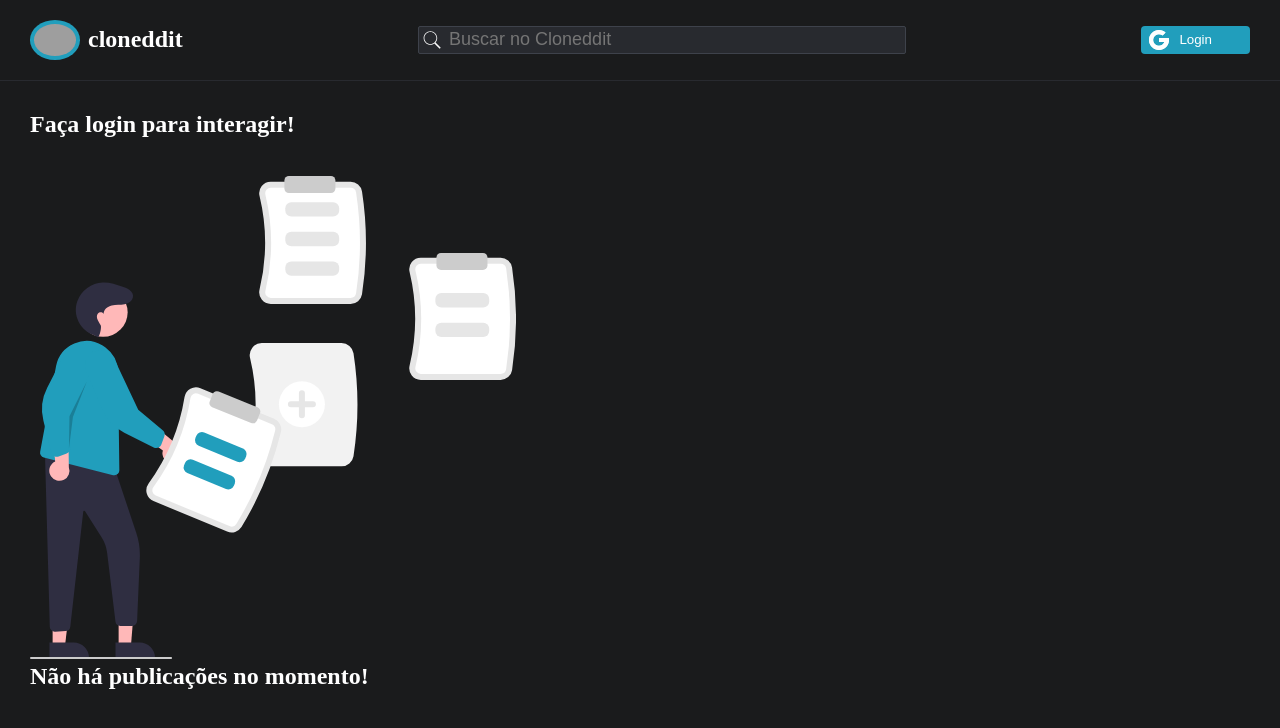
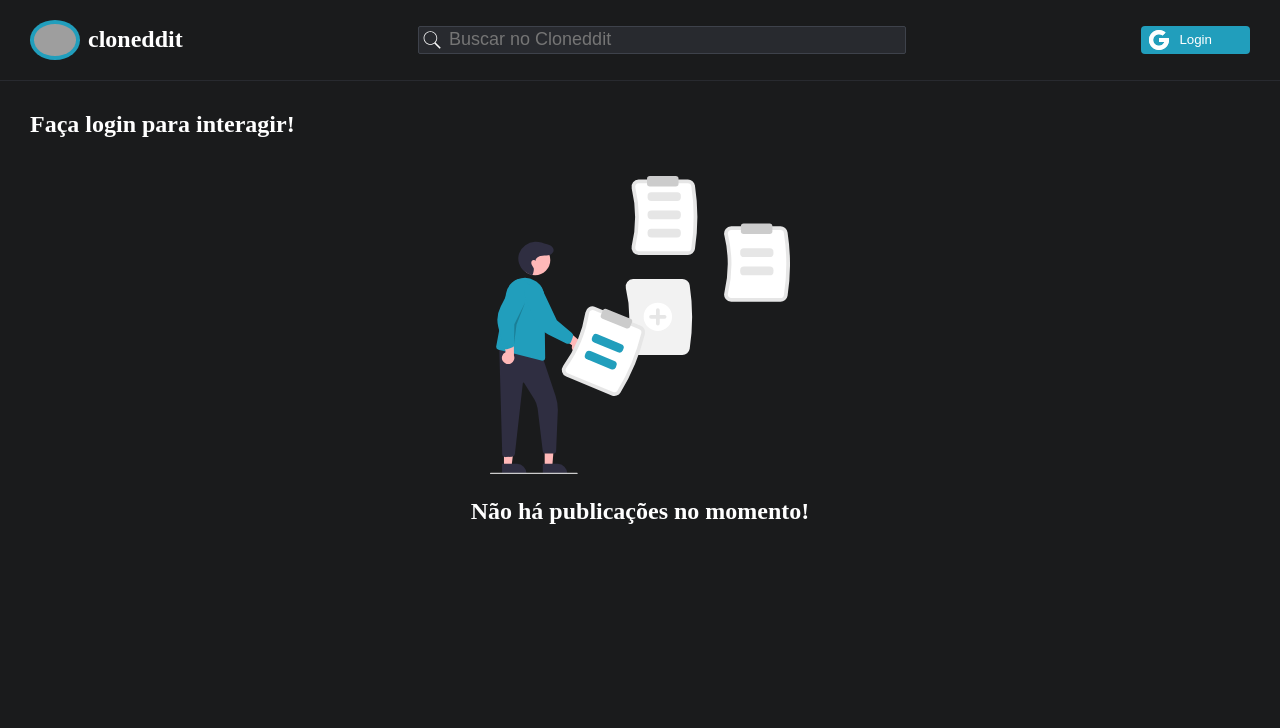
Before and after one commit to Lucas-Almeida-SD/Cloneddit, a React (Create React App) app: page / in a window 1280 px wide. Shown: the top 728 px of the page. Built offline with nearby package versions, Linux system fonts and the light colour scheme; no server answers; the database is empty; grey boxes are pictures that could not be loaded.

Commit message:
feat: adicionada tela indicativa de post não encontado

```diff
--- a/src/components/EmptyPostList.jsx
+++ b/src/components/EmptyPostList.jsx
@@ -1,4 +1,6 @@
 import React from "react";
+
+import '../styles/emptyPostList.css';
 
 export function EmptyPostList({ src, alt, text }) {
   return (
--- a/src/components/PostsList.jsx
+++ b/src/components/PostsList.jsx
@@ -1,9 +1,12 @@
 import React, { useState, useContext } from "react";
+import { MyContext } from "../context/Provider";
+
 import { User } from "./User";
 import { Comments } from "./Comments";
+import { InteractiveButtons } from "./InteractiveButtons";
+import { EmptyPostList } from "./EmptyPostList";
 
-import { InteractiveButtons } from "./InteractiveButtons";
-import { MyContext } from "../context/Provider";
+import notFoundImg from '../assets/images/not-found.svg';
 
 import '../styles/postsList.css';
 
@@ -50,9 +53,12 @@ export function PostsLists({ allPosts }) {
     );
   };
 
+  const text = 'Publicação não encontrada!'
+
   return (
     <section className="posts-list">
-      {filterPosts().map((post, index) => (
+      {filterPosts().length > 0 ? (
+        filterPosts().map((post, index) => (
           <div key={ post.postId } className="post">
             {renderPost(post, index)}
             {(showComment && commentIndex === index) && (
@@ -65,7 +71,8 @@ export function PostsLists({ allPosts }) {
               </Comments>
             )}
           </div>
-      ))}
+        ))
+      ) : <EmptyPostList src={ notFoundImg } alt="Não encontrado" text={ text } />}
     </section>
   );
 }
--- /dev/null
+++ b/src/styles/emptyPostList.css
@@ -0,0 +1,11 @@
+.empty-post-list {
+  display: flex;
+  flex-direction: column;
+  align-items: center;
+  justify-content: center;
+  gap: 24px;
+}
+
+.empty-post-list img {
+  width: 300px;
+}
```
Also changed, not shown: src/assets/images/not-found.svg (added). Lines whose indentation alone changed are shown as unchanged.
